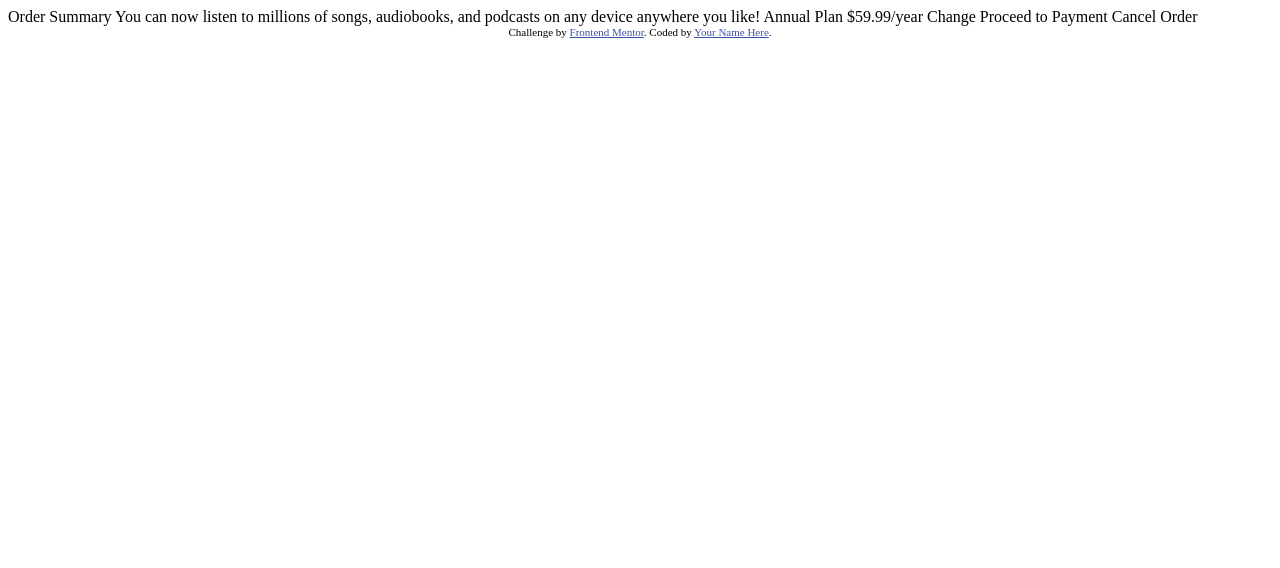
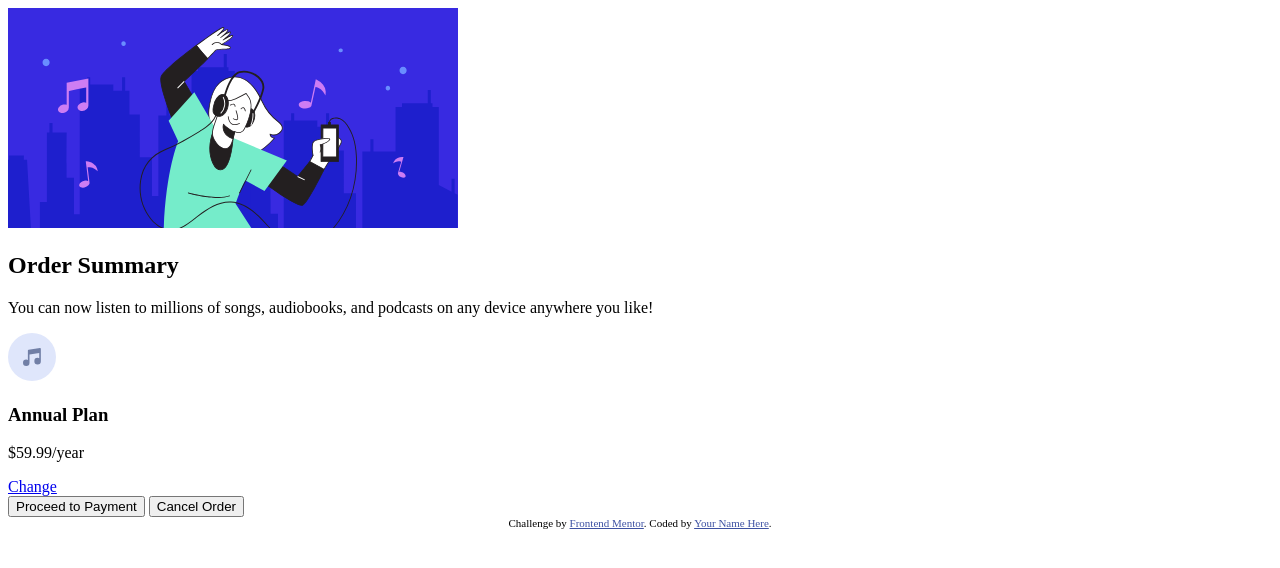
Before and after one commit to CasteLeonardo/order-summary-component-main, a plain HTML site: page index.html in a window 1280 px wide. Drawn offline with Linux system fonts and the light colour scheme.

Commit message:
feat: Adding page structure and style setup
-Adding semantic HTML structure for the Order Summary Component
-Adding styles folder and style.css connection
-Adding google fonts connection

```diff
--- a/index.html
+++ b/index.html
@@ -6,9 +6,29 @@
 
   <link rel="icon" type="image/png" sizes="32x32" href="./images/favicon-32x32.png">
 
+  <!-- STYLES -->
+   <link rel="stylesheet" href="./styles/styles.css">
+
+  <!-- PRECONNECT TO GOOGLE FONTS -->
+  <link
+    rel="preconnect"
+    href="https://fonts.googleapis.com"
+  >
+  <link
+    rel="preconnect"
+    href="https://fonts.gstatic.com"
+    crossorigin
+  >
+  <!-- LOAD GOOGLE FONT RED HAT DISPLAY -->
+  <link
+    href="https://fonts.googleapis.com/css2?family=Barlow+Semi+Condensed:ital,wght@0,100;0,200;0,300;0,400;0,500;0,600;0,700;0,800;0,900;1,100;1,200;1,300;1,400;1,500;1,600;1,700;1,800;1,900&family=Figtree:ital,wght@0,300..900;1,300..900&family=Fraunces:ital,opsz,wght@0,9..144,100..900;1,9..144,100..900&family=Hanken+Grotesk:ital,wght@0,100..900;1,100..900&family=Inter:ital,opsz,wght@0,14..32,100..900;1,14..32,100..900&family=Montserrat:ital,wght@0,100..900;1,100..900&family=Outfit:wght@100..900&family=Poppins:ital,wght@0,100;0,200;0,300;0,400;0,500;0,600;0,700;0,800;0,900;1,100;1,200;1,300;1,400;1,500;1,600;1,700;1,800;1,900&family=Red+Hat+Display:ital,wght@0,300..900;1,300..900&family=Young+Serif&display=swap"
+    rel="stylesheet"
+  >
+
   <title>Frontend Mentor | Order summary card</title>
 
-  <!-- Feel free to remove these styles or customise in your own stylesheet 👍 -->
+
+
   <style>
     .attribution { font-size: 0.6875rem; text-align: center; }
     .attribution a { color: hsl(228, 45%, 44%); }
@@ -16,18 +36,48 @@
 </head>
 <body>
 
-  Order Summary
+  <main>
+    <article class="order-summary">
 
-  You can now listen to millions of songs, audiobooks, and podcasts on any
-  device anywhere you like!
+      <img
+        src="./images/illustration-hero.svg"
+        alt="Illustration Hero"
+        class="order-summary__illustration"
+      >
 
-  Annual Plan
-  $59.99/year
+      <div class="order-summary__content">
 
-  Change
+        <h1 class="order-summary__title">Order Summary</h1>
 
-  Proceed to Payment
-  Cancel Order
+        <p class="order-summary__description">
+          You can now listen to millions of songs, audiobooks, and podcasts on any
+          device anywhere you like!
+        </p>
+
+      </div>
+
+      <div class="order-summary__plan">
+
+          <img
+            src="./images/icon-music.svg"
+            alt="Plan icon"
+            class="order-summary__plan-icon"
+          >
+
+        <div class="order-summary__plan-info">
+          <h3 class="order-summary__plan-name">Annual Plan</h3>
+          <p class="order-summary__plan-price">$59.99/year</p>
+        </div>
+
+        <a href="#" class="order-summary__plan-change">Change</a>
+      </div>
+
+      <div class="order-summary__buttons">
+        <button type="button" class="order-summary__payment-button">Proceed to Payment</button>
+        <button type="button" class="order-summary__cancel-button">Cancel Order</button>
+      </div>
+    </article>
+  </main>
 
   <footer class="attribution">
     Challenge by <a href="https://www.frontendmentor.io?ref=challenge">Frontend Mentor</a>.
```
